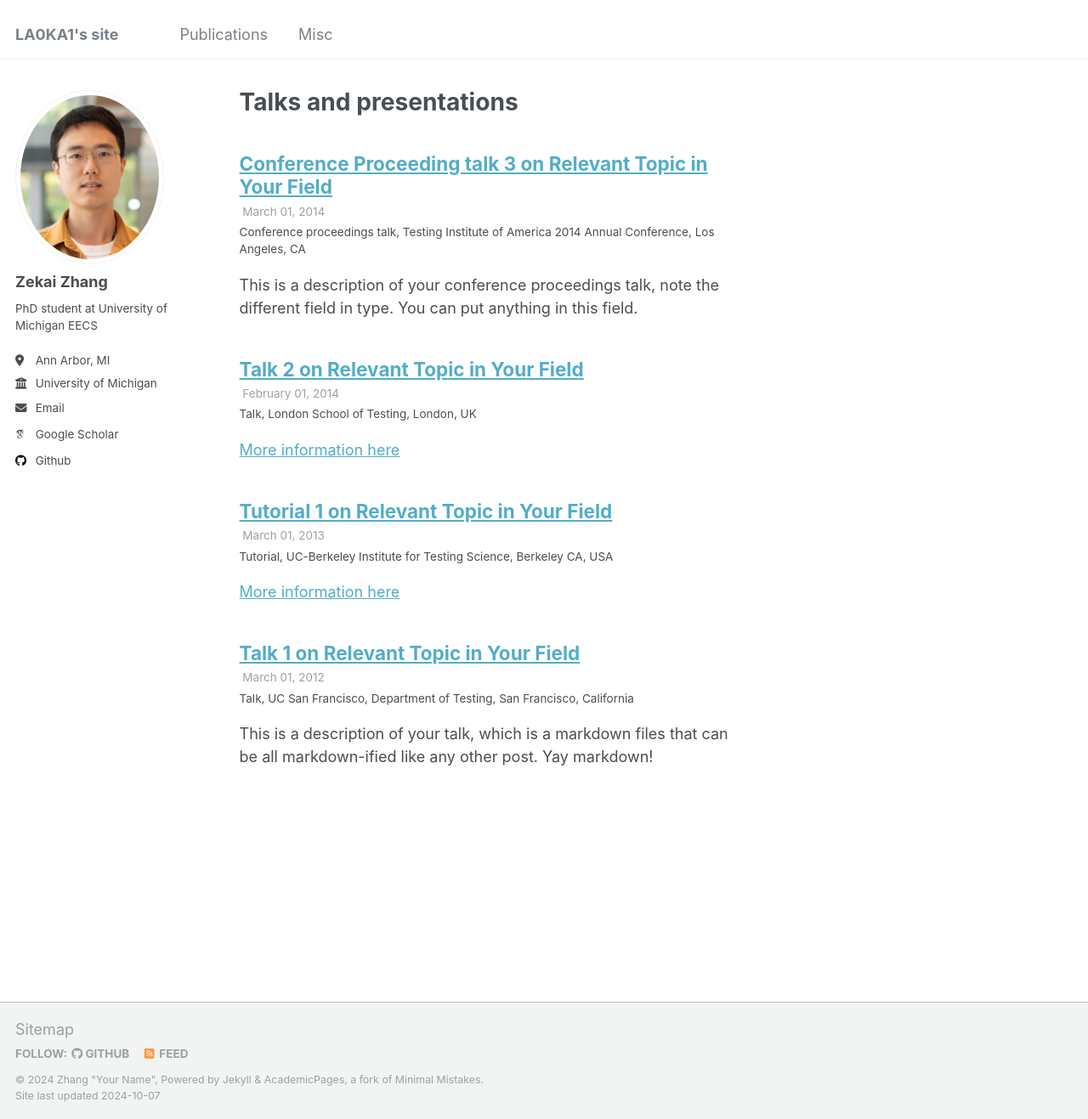
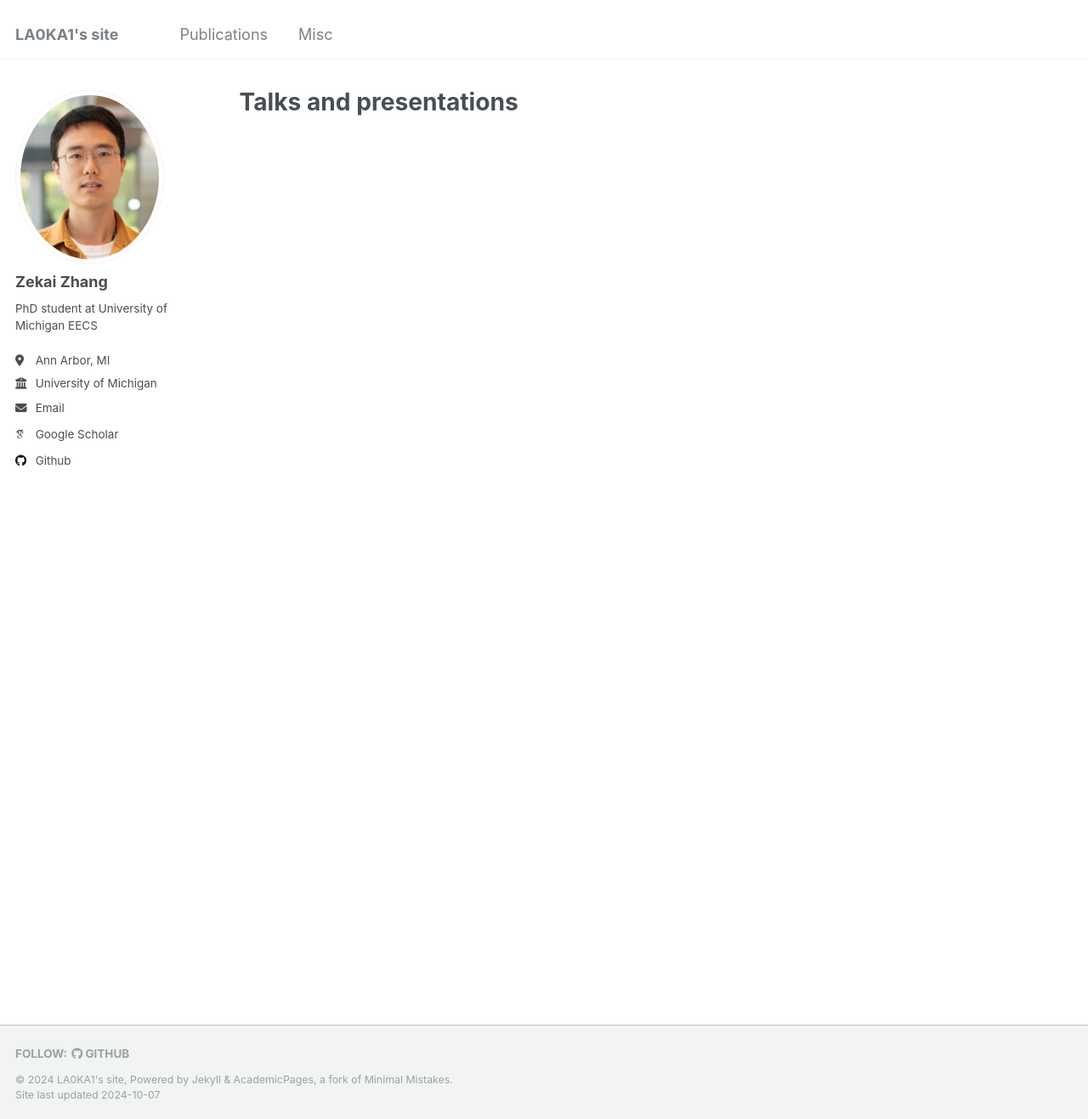
Before and after one commit to LA0KA1/LA0KA1.github.io, a Jekyll site: the page built from _pages/talks.html, in a window 1280 px wide and 1317 px high. Shown: the whole window at 85% size. Built offline with Jekyll 4.4.1, drawn with Linux system fonts in a browser that asks for light colours; some web fonts are replaced.

Commit message:
add misc

```diff
--- a/_config.yml
+++ b/_config.yml
@@ -10,8 +10,8 @@
 locale                   : "en-US"
 title                    : "LA0KA1's site"
 title_separator          : "-"
-name                     : &Zekai Zhang "Your Name"
-description              : &description "personal description"
+name                     : &ZekaiZhang
+description              : &PersonalSite
 url                      : https://la0ka1.github.io # the base hostname & protocol for your site e.g. "https://mmistakes.github.io"
 baseurl                  : "" # the subpath of your site, e.g. "/blog"
 repository               : "la0ka1/la0ka1.github.io"
@@ -117,7 +117,7 @@ staticman:
       options:
         format           : "iso8601" # "iso8601" (default), "timestamp-seconds", "timestamp-milliseconds"
 atom_feed:
-  hide                   : false     # change to true to hide the RSS feed in the footer
+  hide                   : true     # change to true to hide the RSS feed in the footer
   path                   : # blank (default) uses feed.xml
 
 
@@ -212,18 +212,21 @@ kramdown:
 
 # These settings control the types of collections used by the template
 collections:
-  teaching:
-    output: true
-    permalink: /:collection/:path/
+  # teaching:
+  #   output: true
+  #   permalink: /:collection/:path/
   publications:
-    output: true
-    permalink: /:collection/:path/
-  portfolio:
-    output: true
-    permalink: /:collection/:path/
-  talks:
-    output: true
-    permalink: /:collection/:path/
+  #   output: true
+  #   permalink: /:collection/:path/
+  # misc:
+  #   output: true
+  #   permalink: /:collection/:path/
+  # portfolio:
+  #   output: true
+  #   permalink: /:collection/:path/
+  # talks:
+  #   output: true
+  #   permalink: /:collection/:path/
 
 
 # These settings control how pages and collections are included in the site
@@ -298,7 +301,7 @@ timezone: Etc/UTC # http://en.wikipedia.org/wiki/List_of_tz_database_time_zones
 
 # Plugins
 plugins:
-  - jekyll-feed
+  # - jekyll-feed
   - jekyll-gist
   - jekyll-paginate
   - jekyll-sitemap
@@ -306,7 +309,7 @@ plugins:
 
 # Mimic GitHub Pages with --safe
 whitelist:
-  - jekyll-feed
+  # - jekyll-feed
   - jekyll-gist
   - jekyll-paginate
   - jekyll-sitemap
--- a/_includes/footer/custom.html
+++ b/_includes/footer/custom.html
@@ -1,3 +1,3 @@
 <!-- start custom footer snippets -->
-<a href="/sitemap/">Sitemap</a>
+<!-- <a href="/sitemap/">Sitemap</a> -->
 <!-- end custom footer snippets -->
--- /dev/null
+++ b/_pages/misc.md
@@ -0,0 +1,42 @@
+---
+permalink: /misc/
+title: "Miscellaneous"
+author_profile: true
+redirect_from:
+  - /misc/
+  - /misc.html
+---
+
+Under construction.
+
+
+
+
+
+
+
+<!-- {% if site.author.googlescholar %}
+  <div class="wordwrap">You can also find my articles on <a href="{{site.author.googlescholar}}">my Google Scholar profile</a>.</div>
+{% endif %} -->
+
+
+<!-- New style rendering if publication categories are defined -->
+<!-- {% if site.publication_category %}
+  {% for category in site.publication_category  %}
+    {% assign title_shown = false %}
+    {% for post in site.publications reversed %}
+      {% if post.category != category[0] %}
+        {% continue %}
+      {% endif %}
+      {% unless title_shown %}
+        <h2>{{ category[1].title }}</h2><hr />
+        {% assign title_shown = true %}
+      {% endunless %}
+      {% include archive-single.html %}
+    {% endfor %}
+  {% endfor %}
+{% else %}
+  {% for post in site.publications reversed %}
+    {% include archive-single.html %}
+  {% endfor %}
+{% endif %} -->
```
Also changed, not shown: _pages/about.md (+3 -3 lines), _pages/publications.md (+9 -1 lines).
